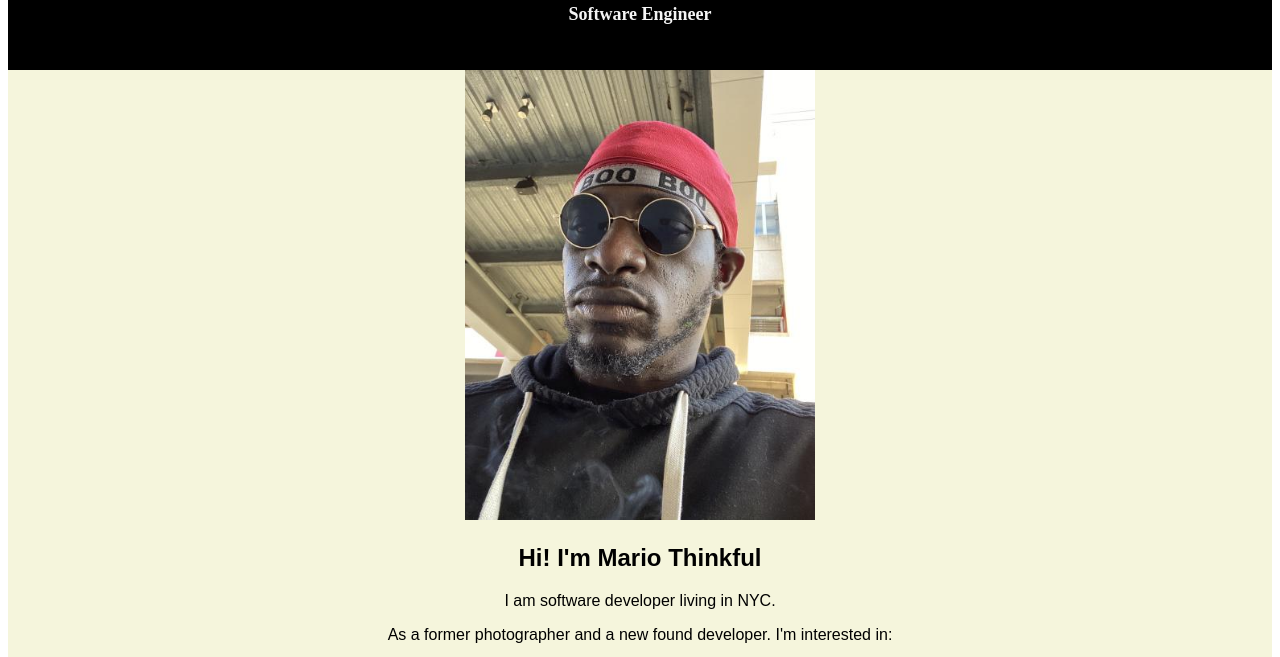
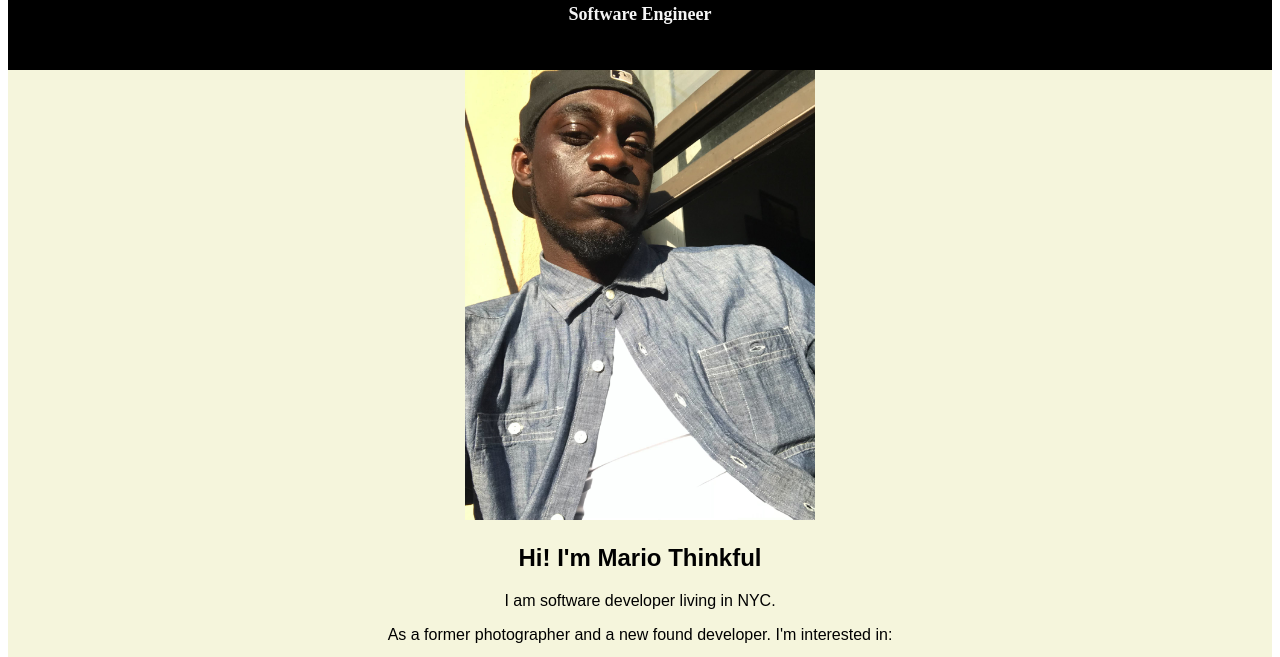
Before and after one commit to VivatRexRex/VivatRexRex.github.io, a plain HTML site: page index.html in a window 1280 px wide. Shown: the part 124-781 px from the top of the page. Drawn offline with Linux system fonts and the light colour scheme.

Commit message:
new image of me

```diff
--- a/index.html
+++ b/index.html
@@ -15,7 +15,7 @@
 	<div>
 		<article>
 			<section>
-				<img src="images/big modi.jpg" width="300" alt="A picture of myself.">
+				<img src="images/SexyRex.jpg" width="300" alt="A picture of myself.">
 					<h2>Hi! I'm Mario Thinkful</h2>
 					<p>I am software developer living in NYC.</p>
 					<p> As a former photographer and a new found developer. I'm interested in: </p>
```
Also changed, not shown: images/SexyRex.jpg (added), images/big modi.jpg (deleted).
